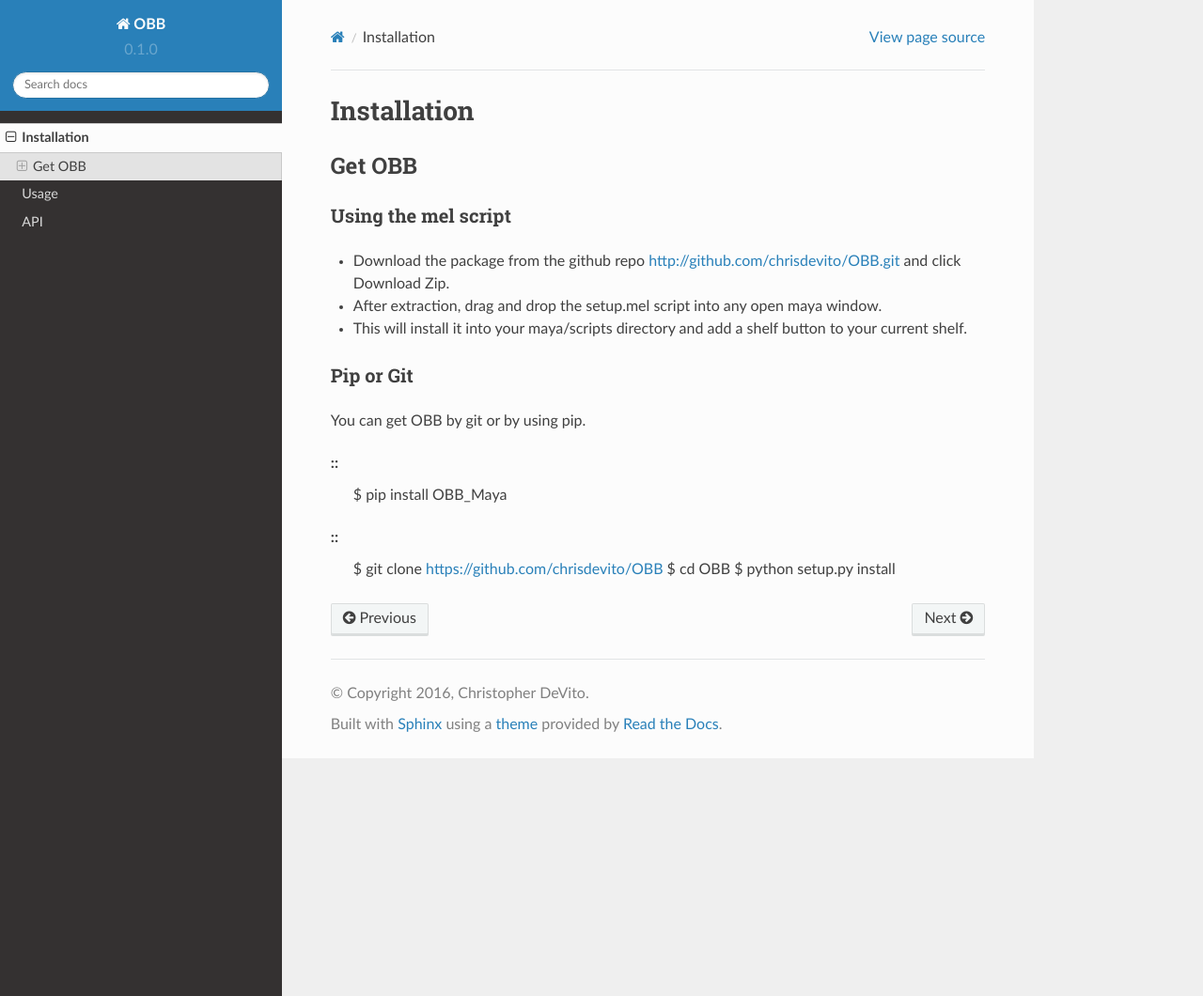
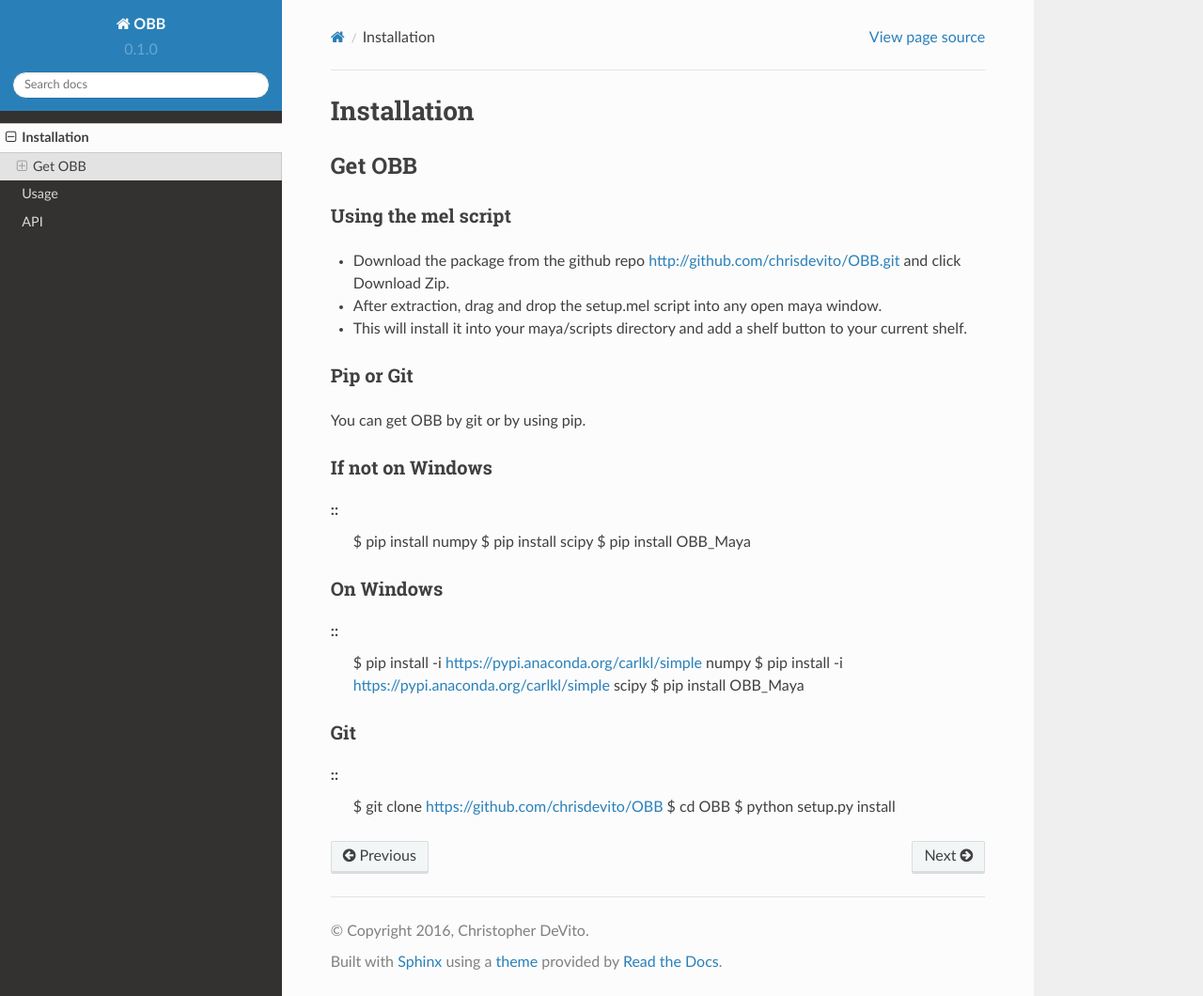
Before and after one commit to chrisdevito/OBB, a Sphinx documentation site: the page built from docs/installation.rst, in a window 1280 px wide and 1060 px high. Shown: the whole window at 94% size. Built offline with Sphinx 7.4.7 and the Read the Docs theme 2.0.0, drawn with Linux system fonts in a browser that asks for light colours.

Commit message:
Need to work on python setup.py

```diff
--- a/docs/installation.rst
+++ b/docs/installation.rst
@@ -16,9 +16,22 @@
 ------------
 You can get OBB by git or by using pip.
 
+If not on Windows
+------------------
 ::
+    $ pip install numpy
+    $ pip install scipy
     $ pip install OBB_Maya
 
+On Windows
+-----------
+::
+    $ pip install -i https://pypi.anaconda.org/carlkl/simple numpy
+    $ pip install -i https://pypi.anaconda.org/carlkl/simple scipy
+    $ pip install OBB_Maya
+
+Git
+----
 ::
     $ git clone https://github.com/chrisdevito/OBB
     $ cd OBB
```
Also changed, not shown: setup.py (line endings or trailing spaces).
